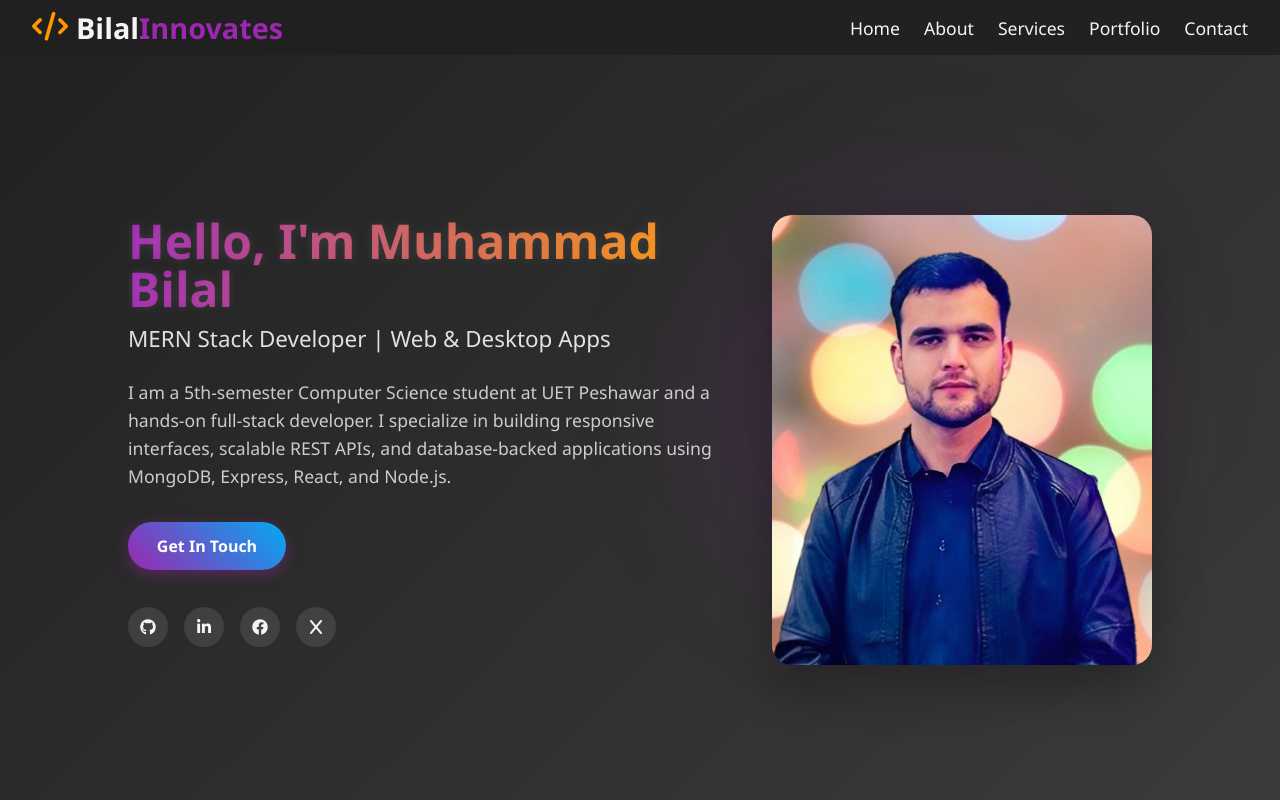
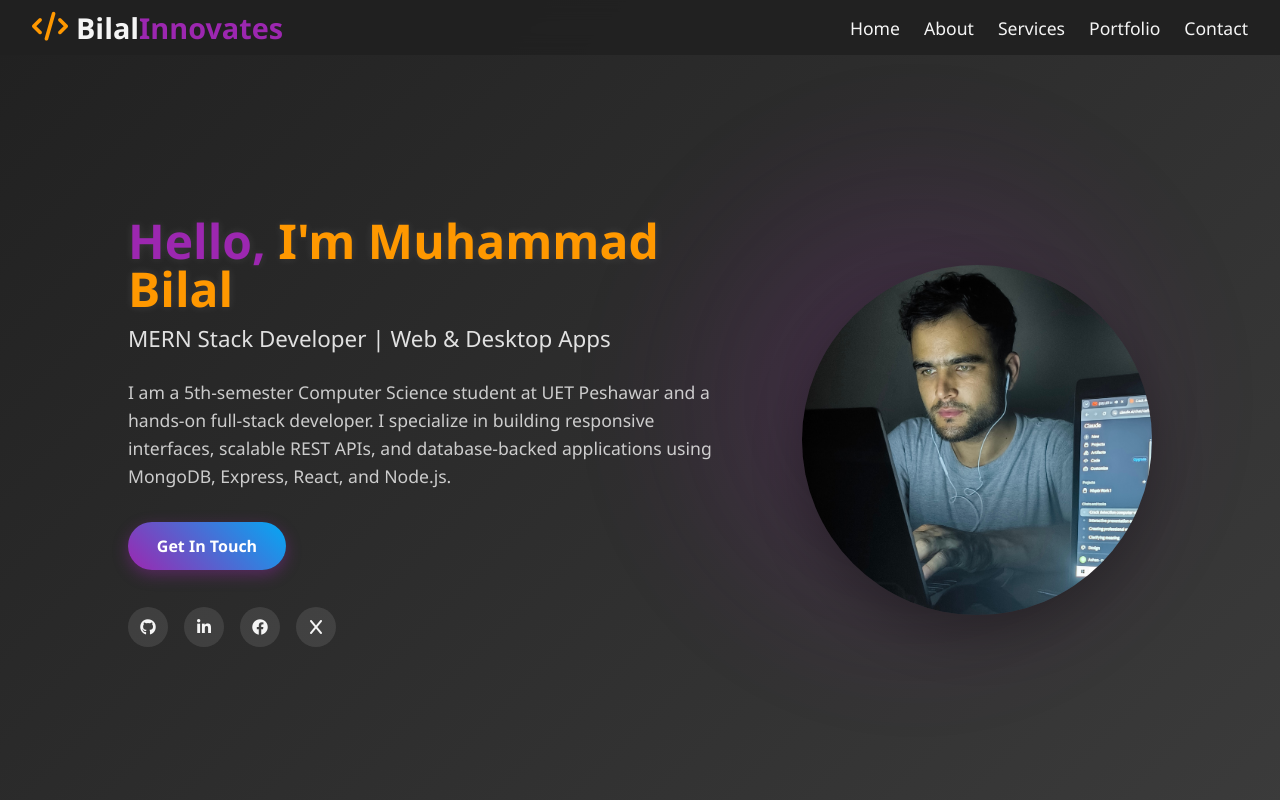
Before and after one commit to Bilal-Innovation/Portfolio, a plain HTML site: page index.html in a window 1280 px wide. Shown: the top 800 px of the page. Drawn offline with Linux system fonts and the light colour scheme.

Commit message:
font color changed

```diff
--- a/Desktop.css
+++ b/Desktop.css
@@ -125,12 +125,16 @@
             font-weight: 700;
             margin-bottom: .6rem;
             line-height: 1;
-            background: linear-gradient(to right, var(--primary), var(--secondary), var(--accent));
-            -webkit-background-clip: text;
-            -webkit-text-fill-color: transparent;
+            /* background: linear-gradient(to right, var(--primary), var(--secondary), var(--accent)); */
+            /* -webkit-background-clip: text;
+            -webkit-text-fill-color: transparent; */
             /* animation: gradientShift 8s ease infinite, textGlow 2s ease-in-out infinite alternate; */
             background-size: 200% 200%;
+            color: var(--secondary);
             text-shadow: 0 0 10px rgba(255,255,255,0.1);
+        }
+        .hero-content .hello{
+            color: var(--primary) !important;
         }
 
         @keyframes textGlow {
@@ -217,9 +221,10 @@
             right: 10%;
             top: 55%;
             transform: translateY(-50%);
-            width: 380px;
-            height: 450px;
-            border-radius: 20px;
+            width: 350px;
+            /* height: 450px; */
+            height: 350px;
+            border-radius: 50%;
             overflow: hidden;
             box-shadow: 0 20px 50px rgba(0, 0, 0, 0.3);
             transition: all 0.5s ease;
@@ -510,7 +515,7 @@
             border-radius: 15px;
             overflow: hidden;
             position: relative;
-            aspect-ratio: 1.5/1;
+            aspect-ratio: 1.3/1;
             transition: all 0.3s ease;
         }
 
@@ -563,6 +568,7 @@
         }
 
         .portfolio-overlay p {
+            font-size: 0.75rem !important;
             margin-bottom: .5rem;
             transform: translateY(15px);
             transition: transform 0.3s ease;
@@ -572,7 +578,7 @@
         .portfolio-overlay a {
             color: white;
             text-decoration: none;
-            font-size: 1rem;
+            font-size: 14px;
             background: rgba(255, 255, 255, 0.2);
             width: 40px;
             height: 40px;
@@ -589,6 +595,7 @@
         .portfolio-item:hover .portfolio-overlay p,
         .portfolio-item:hover .portfolio-overlay a {
             transform: translateY(0);
+            font-size: 15px;
         }
 
         .portfolio-overlay a:hover {
--- a/index.html
+++ b/index.html
@@ -33,7 +33,7 @@
     <!-- Hero Section -->
     <section class="hero" id="home">
         <div class="hero-content">
-            <h1>Hello, I'm Muhammad Bilal</h1>
+            <h1><span class="hello">Hello, </span> I'm Muhammad Bilal</h1>
             <h2>MERN Stack Developer | Web & Desktop Apps</h2>
             <p>I am a 5th-semester Computer Science student at UET Peshawar and a hands-on full-stack developer. I specialize in building responsive interfaces, scalable REST APIs, and database-backed applications using MongoDB, Express, React, and Node.js.</p>
             <a href="#contact" class="btn">Get In Touch</a>
@@ -46,7 +46,7 @@
         </div>
         <div class="hero-bg"></div>
         <div class="hero-image">
-            <img src="Images/pic57.PNG"
+            <img src="Images/Hero-Image.jpg"
                  alt="Muhammad Bilal - MERN Stack Developer"
                  loading="lazy"
                  width="600"
@@ -54,26 +54,6 @@
         </div>
     </section>
 
-    <!-- About Section -->
-    <!-- <section class="about" id="about">
-        <h2 class="section-title">About Me</h2>
-        <div class="about-content">
-            <div class="about-text">
-                <h3>Turning Ideas Into Scalable Applications</h3>
-                <p>Currently pursuing my BS in Computer Science (5th Semester) at the University of Engineering & Technology (UET), Peshawar. I bridge the gap between academic theory—like Data Structures and Algorithms—and real-world software engineering.</p>
-
-                <p>My core expertise lies in the <strong>MERN Stack (MongoDB, Express.js, React.js, Node.js)</strong>. Whether it is building authentication workflows, designing RESTful APIs, or creating intuitive front-end interfaces, I love solving complex structural problems.</p>
-
-                <p>Beyond traditional web development, I hold a <strong><a href="https://drive.google.com/file/d/1bK2pv4ni9UmHX2IoDNHLBQm16c_iiYag/view?usp=sharing" target="_blank" style="color: var(--secondary); text-decoration: underline;">Generative AI Certification</a></strong>, allowing me to integrate cutting-edge AI features into modern applications alongside my strong foundation in Java and SQL.</p>
-            </div>
-            <div class="about-image">
-                <div class="about-img-container">
-                    <img src="Images/SidePicture.jpg" alt="Muhammad Bilal">
-                </div>
-                <div class="about-shape"></div>
-            </div>
-        </div>
-    </section> -->
 
 <!-- About Section -->
     <section class="about" id="about">
@@ -161,7 +141,7 @@
             <div class="portfolio-item" data-category="app">
                 <img src="Web_designs/Medicin_App.png"  class="portfolio-img">
                 <div class="portfolio-overlay">
-                    <h3>Medicine Store Management System</h3>
+                    <h3>Medicine Store inventory</h3>
                     <p>A Java & JavaFX-based application designed to streamline medicine inventory management with a strong emphasis on Object-Oriented Programming (OOP) concepts</p>
                     <a href="https://github.com/Bilal-Innovation/MedicineStoreManagement.git"><i class="fas fa-external-link-alt"></i></a>
                 </div>
@@ -330,7 +310,7 @@
                 <a href="linkedin.com/in/muhammad-bilal-382995251"><i class="fab fa-linkedin-in"></i></a>
                 <a href="https://www.facebook.com/20sBiLaL"><i class="fab fa-facebook"></i></a>
             </div>
-            <p class="copyright">© 2025 Bilal.Innovates Portfolio All rights reserved.</p>
+            <p class="copyright">© 2026 Bilal.Innovates Portfolio All rights reserved.</p>
         </div>
     </footer>
 
```
Also changed, not shown: Images/Hero-Image.jpg (added).
